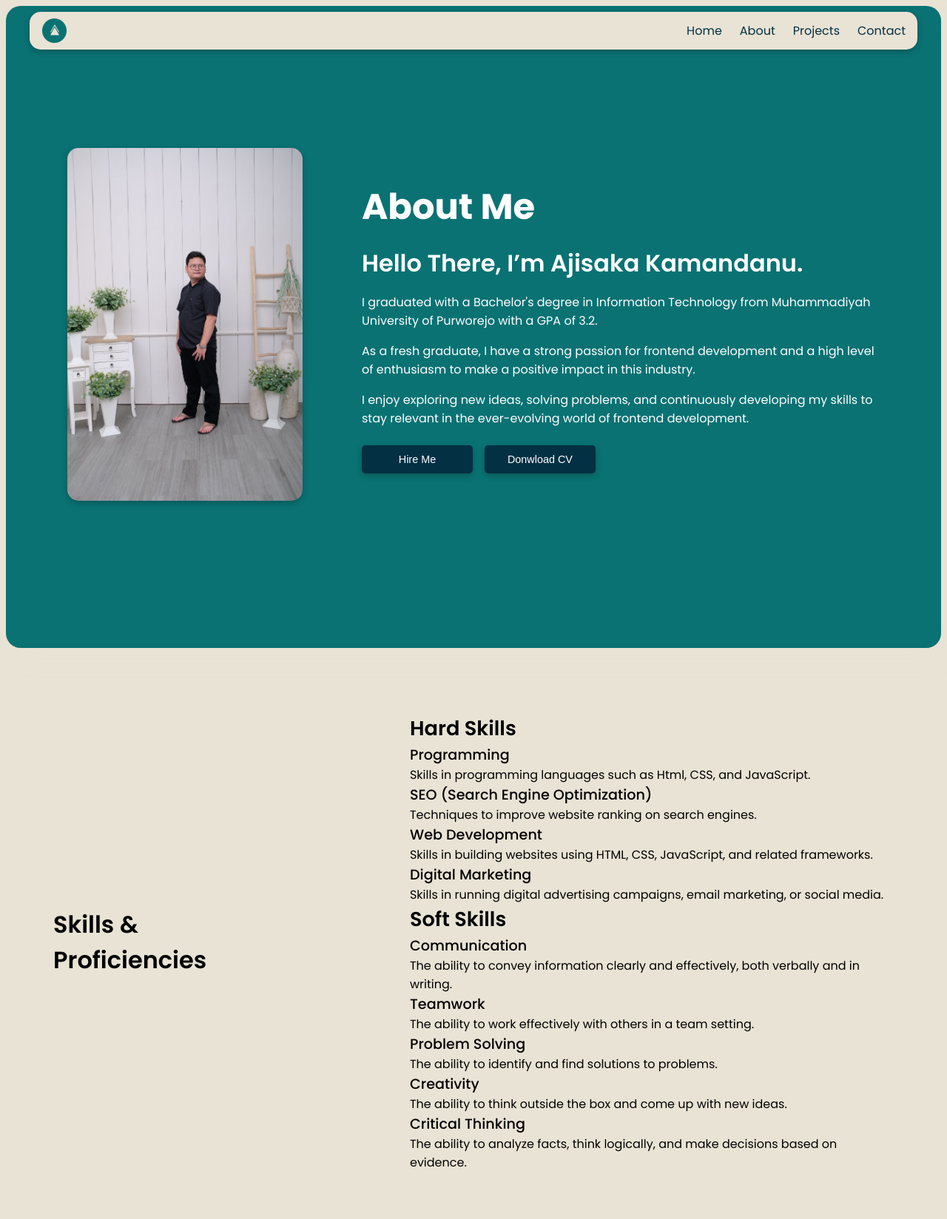
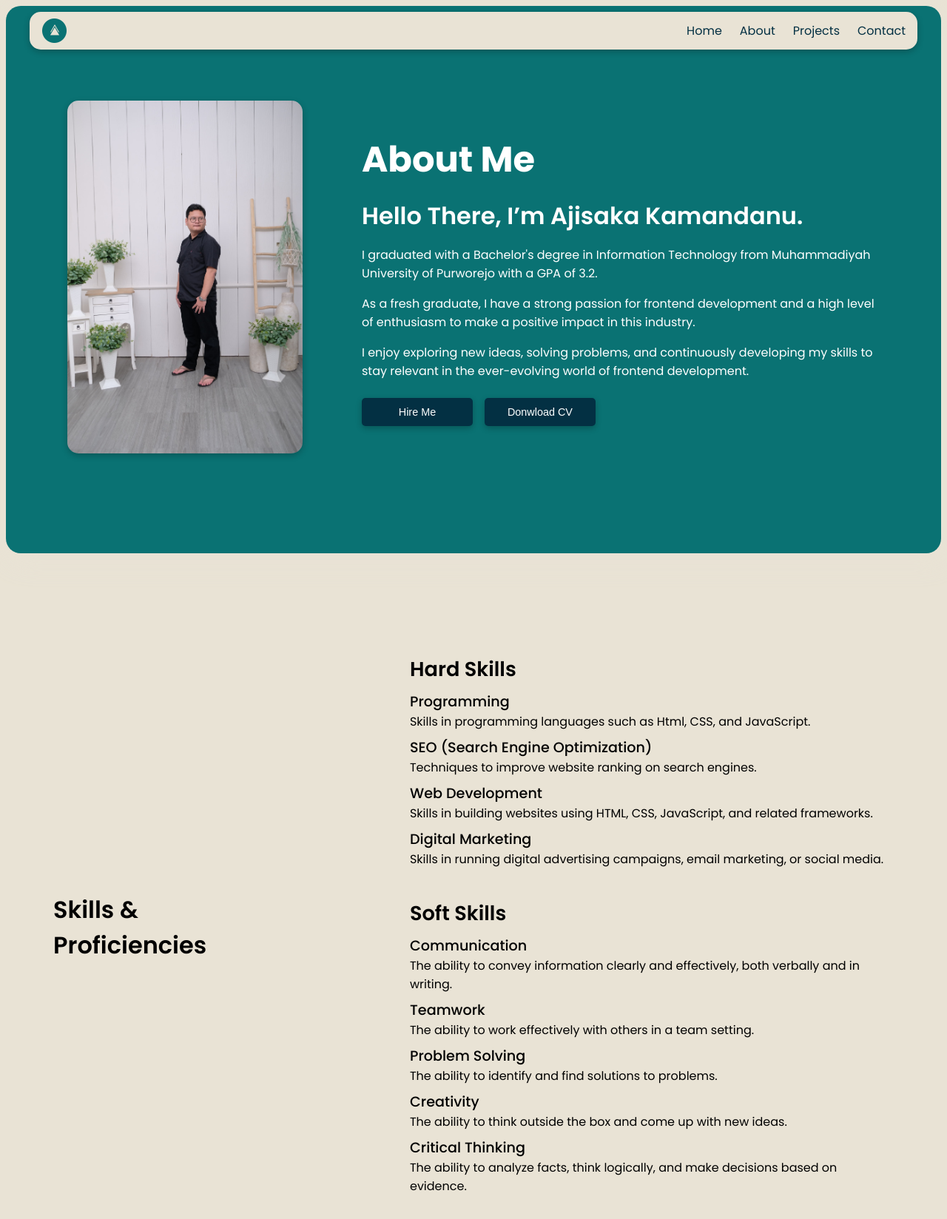
Before and after one commit to thisismeaji/portfolio, a Next.js app: page /about in a window 1280 px wide. Shown: the top 1648 px of the page at 74% size. Built offline with nearby package versions, Linux system fonts and the light colour scheme.

Commit message:
rewrite global css (2)

```diff
--- a/src/app/about/page.js
+++ b/src/app/about/page.js
@@ -5,12 +5,8 @@ import SkillsSection from '@/components/section/skills/SkillsSection';
 export default function About() {
   return (
     <>
-      <section>
-        <AboutSection/>
-      </section>
-      <section>
-        <SkillsSection/>
-      </section>
+      <AboutSection/>
+      <SkillsSection/>
     </>
   );
 }
--- a/src/app/globals.css
+++ b/src/app/globals.css
@@ -25,6 +25,10 @@ header{
     display: flex;
     justify-content: center;
     width: 100%;
+}
+
+section{
+    padding: 8rem 2rem;
 }
 
 h1{
@@ -70,6 +74,10 @@ button{
 
 
 @media screen and (max-width:786px) {
+
+    section{
+        padding: 5rem 2rem;
+    }
 
     a{
         font-size: 0.8em;
--- a/src/app/page.js
+++ b/src/app/page.js
@@ -3,8 +3,8 @@ import React from 'react';
 
 export default function Home() {
   return (
-    <section>
+    <>
       <Hero/>
-    </section>
+    </>
   );
 }
--- a/src/components/section/about/AboutSection.js
+++ b/src/components/section/about/AboutSection.js
@@ -4,7 +4,7 @@ import Image from 'next/image';
 
 export default function AboutSection  () {
   return (
-    <div className={Styles.aboutSection}>
+    <section className={Styles.aboutSection}>
       <div className={Styles.aboutImage}>
         <Image
           src="/images/profile.png"
@@ -24,6 +24,6 @@ export default function AboutSection  () {
           <button>Donwload CV</button>
         </div>
       </div>
-    </div>
+    </section>
   );
 }
--- a/src/components/section/about/about.module.css
+++ b/src/components/section/about/about.module.css
@@ -5,7 +5,6 @@
     align-items: center;
     border-radius: 20px;
     margin: 0.5rem;
-    padding: 12rem 1.5rem;
     background-color: var(--secondary);
     box-shadow: 0 4px 30px rgba(0, 0, 0, 0.1);
     -webkit-box-shadow: 6px 8px 33px 3px rgba(233,227,213,0.77);
@@ -46,7 +45,6 @@
 @media screen and (max-width:786px) {
     .aboutSection{
         flex-direction: column;
-        padding: 7rem 1.5rem;
         gap: 2rem;
     }
 
@@ -67,6 +65,5 @@
 
     .aboutSection{
         gap: 2rem;
-        padding: 8rem 2rem;
     }
 }
--- a/src/components/section/hero/Hero.js
+++ b/src/components/section/hero/Hero.js
@@ -3,11 +3,11 @@ import Styles from "../hero/hero.module.css";
 
 export default function Hero() {
   return (
-    <div className={Styles.hero}>
+    <section className={Styles.hero}>
         <h2>Hi, I am Aji</h2>
         <h1>a Frontend Developer</h1>
         <p>It feels so rewarding when I successfully turn a design into code.</p>
         <button>View My Project</button>
-    </div>
+    </section>
   );
 }
--- a/src/components/section/skills/SkillsSection.js
+++ b/src/components/section/skills/SkillsSection.js
@@ -3,7 +3,7 @@ import Styles from "../skills/skills.module.css"
 
 export default function SkillsSection() {
   return (
-    <div className={Styles.skillsSection}>
+    <section className={Styles.skillsSection}>
       <div className={Styles.title}>
         <h2>Skills & Proficiencies</h2>
       </div>
@@ -33,6 +33,6 @@ export default function SkillsSection() {
           <p>The ability to analyze facts, think logically, and make decisions based on evidence.</p>
         </div>
       </div>
-    </div>
+    </section>
   );
 }
--- a/src/components/section/skills/skills.module.css
+++ b/src/components/section/skills/skills.module.css
@@ -2,7 +2,6 @@
     display: flex;
     justify-content: center;
     align-items: center;
-    padding: 5rem 2rem;
     gap: 10rem;
     width: 100%;
     max-width: 1200px;
@@ -11,11 +10,28 @@
     transform: translate(-50%);
 }
 
+.main{
+    display: flex;
+    flex-direction: column;
+    gap: 2rem;
+}
+
+.skillsSection h3{
+    margin-bottom: 0.5rem;
+}
+
+.skillsSection p{
+    margin-bottom: 0.5rem;
+}
+
 @media screen and (max-width:786px) {
     .skillsSection{
         flex-direction: column;
         gap: 1rem;
-        padding: 3rem 2rem;
+    }
+
+    .main{
+        gap: 1rem;
     }
 }
 
@@ -23,7 +39,7 @@
 
     .skillsSection{
         flex-direction: column;
-        gap: 1rem;
+        gap: 2rem;
     }
 
 }
@@ -31,6 +47,5 @@
 @media screen and (min-width:786px) and (max-width:1200px){
     .skillsSection{
         gap: 3rem;
-        padding: 5rem 2rem;
     }
 }
```
Also changed, not shown: src/components/section/hero/hero.module.css (+5 -3 lines).
